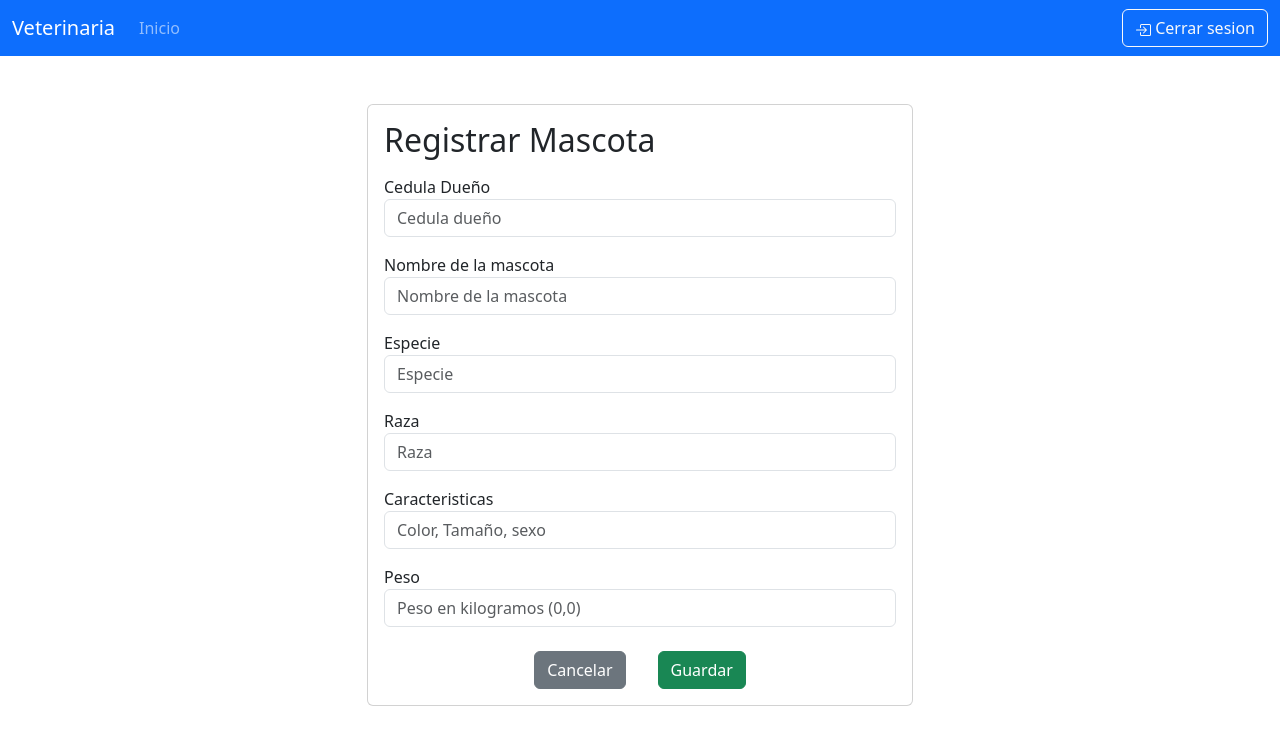
After one commit to MLToroDev/PROYECTO_VETERINARIA_DJANGO, a Django app: page /inicio/registrar_mascota/ in a window 1280 px wide. The commit adds this page. Shown: the top 745 px of the page. Run offline with Django 4.2, Linux system fonts and the light colour scheme.

Commit message:
Se agrega vista regismascota, modal confirmacion, y correccion de templates

```diff
--- /dev/null
+++ b/AppVeterinaria/templates/RegistrarMascota.html
@@ -0,0 +1,105 @@
+{% extends 'base.html' %}
+
+{% block content %}
+<head>
+    <title>Registrar Mascota</title>
+</head>
+
+<section>
+    <div class="container mt-5">
+      <div class="row justify-content-center">
+        <div class="col-md-6">
+          <div class="card">
+            <div class="card-body">
+              <h2 class="mb-3">Registrar Mascota</h2>
+              <form action="" method="post" class="">
+                 <!-- Poner desplegable que me traiga las cedular registradas -->
+                <div class="form-group mb-3">
+                  <label class="label">Cedula Dueño</label>
+                  <input type="text" class="form-control" placeholder="Cedula dueño" name="" required>
+                </div>
+                <!-- Poner desplegable que me traiga las cedular registradas -->
+                <div class="form-group mb-3">
+                  <label class="label" for="password">Nombre de la mascota</label>
+                  <input type="password" class="form-control" placeholder="Nombre de la mascota" name="" required>
+                </div>
+                <div class="form-group mb-3">
+                  <label class="label" for="name">Especie</label>
+                  <input type="text" class="form-control" placeholder="Especie" name="" required>
+                </div>
+                <div class="form-group mb-3">
+                  <label class="label" for="name">Raza</label>
+                  <input type="text" class="form-control" placeholder="Raza" name="" required>
+                </div>
+                <div class="form-group mb-3">
+                  <label class="label" for="name">Caracteristicas</label>
+                  <input type="text" class="form-control" placeholder="Color, Tamaño, sexo" name="NombreUsuario" required>
+                </div>
+                <div class="form-group mb-3">
+                  <label class="label" for="name">Peso</label>
+                  <input type="password" class="form-control" placeholder="Peso en kilogramos (0,0)" name="" required>
+                </div>
+                <div class="d-flex justify-content-center mt-4 form-group">
+                  <!-- Button trigger modal cancelar -->
+                  <button type="submit" class="btn btn-secondary me-3" data-bs-toggle="modal"
+                    data-bs-target="#cancelarModal">
+                    Cancelar
+                  </button>
+
+                  <!-- Button trigger modal guardar-->
+                  <button type="submit" class="btn btn-success ms-3" data-bs-toggle="modal"
+                    data-bs-target="#guardarmodal">
+                    Guardar
+                  </button>
+                </div>
+              </form>
+            </div>
+          </div>
+        </div>
+      </div>
+    </div>
+
+
+    <!-- Modal de Confirmación de Guardar -->
+    <div class="modal fade" id="guardarModal" tabindex="-1" role="dialog" aria-labelledby="guardarModalLabel"
+      aria-hidden="true">
+      <div class="modal-dialog" role="document">
+        <div class="modal-content">
+          <div class="modal-header">
+            <h5 class="modal-title" id="guardarModalLabel">Guardar Cambios</h5>
+            <button type="button" class="close" data-dismiss="modal" aria-label="Close">
+              <span aria-hidden="true">&times;</span>
+            </button>
+          </div>
+          <div class="modal-body">
+            ¿Está seguro de que desea guardar los cambios?
+          </div>
+          <div class="modal-footer">
+            <button type="button" class="btn btn-secondary" data-dismiss="modal">Cancelar</button>
+            <button type="submit" class="btn btn-primary">Guardar</button>
+          </div>
+        </div>
+      </div>
+    </div>
+
+    <!-- Modal cancelar -->
+    <div class="modal fade" id="cancelarModal" tabindex="-1" aria-labelledby="" aria-hidden="true">
+      <div class="modal-dialog">
+        <div class="modal-content">
+          <div class="modal-header">
+            <h1 class="modal-title fs-5" id="cancelarModalLabel">Confirmar cancelacion</h1>
+            <button type="button" class="btn-close" data-bs-dismiss="modal" aria-label="Close"></button>
+          </div>
+          <div class="modal-body">
+            ¿Esta seguro que desea regresar al menu principal?
+          </div>
+          <div class="modal-footer">
+            <button type="button" class="btn btn-secondary" data-bs-dismiss="modal">Cerrar</button>
+            <button type="button" class="btn btn-primary">Regresar</button>
+          </div>
+        </div>
+      </div>
+    </div>
+  </section>
+
+{% endblock %}
--- a/AppVeterinaria/templates/base.html
+++ b/AppVeterinaria/templates/base.html
@@ -5,17 +5,44 @@
     <meta charset="UTF-8">
     <meta http-equiv="X-UA-Compatible" content="IE=edge">
     <meta name="viewport" content="width=device-width, initial-scale=1.0">
-    <link href="https://fonts.googleapis.com/css?family=Lato:300,400,700&display=swap" rel="stylesheet">
     <link href="https://cdn.jsdelivr.net/npm/bootstrap@5.3.0-alpha3/dist/css/bootstrap.min.css" rel="stylesheet"
         integrity="sha384-KK94CHFLLe+nY2dmCWGMq91rCGa5gtU4mk92HdvYe+M/SXH301p5ILy+dN9+nJOZ" crossorigin="anonymous">
     <script src="https://cdn.jsdelivr.net/npm/bootstrap@5.3.0-alpha3/dist/js/bootstrap.bundle.min.js"
         integrity="sha384-ENjdO4Dr2bkBIFxQpeoTz1HIcje39Wm4jDKdf19U8gI4ddQ3GYNS7NTKfAdVQSZe"
         crossorigin="anonymous"></script>
+    <link href="https://fonts.googleapis.com/css?family=Lato:300,400,700&display=swap" rel="stylesheet">
     <link rel="stylesheet" href="css/style.css">
     <title></title>
 </head>
 
 <body>
+
+    <nav class="navbar navbar-expand-lg bg-primary" data-bs-theme="dark">
+		<div class="container-fluid">
+			<a class="navbar-brand" href="{% url 'inicio' %}">Veterinaria</a>
+			<button class="navbar-toggler" type="button" data-bs-toggle="collapse" data-bs-target="#navbarNavAltMarkup"
+				aria-controls="navbarNavAltMarkup" aria-expanded="false" aria-label="Toggle navigation">
+				<span class="navbar-toggler-icon"></span>
+			</button>
+			<div class="collapse navbar-collapse" id="navbarNavAltMarkup">
+				<div class="navbar-nav me-auto mb-2 mb-lg-0">
+					<a class="nav-link link-underline" aria-current="page" href="{% url 'inicio' %}">Inicio</a>
+					<a class="nav-link" href="#"></a>
+					<a class="nav-link" href="#"></a>
+					<a class="nav-link disabled"></a>
+				</div>
+				<div class="d-flex" role="search">
+					<a class="btn btn-outline-light ms-auto" type="submit"><svg xmlns="http://www.w3.org/2000/svg"
+							width="16" height="16" fill="currentColor" class="bi bi-box-arrow-in-right" viewBox="0 0 16 16">
+							<path fill-rule="evenodd"
+								d="M6 3.5a.5.5 0 0 1 .5-.5h8a.5.5 0 0 1 .5.5v9a.5.5 0 0 1-.5.5h-8a.5.5 0 0 1-.5-.5v-2a.5.5 0 0 0-1 0v2A1.5 1.5 0 0 0 6.5 14h8a1.5 1.5 0 0 0 1.5-1.5v-9A1.5 1.5 0 0 0 14.5 2h-8A1.5 1.5 0 0 0 5 3.5v2a.5.5 0 0 0 1 0v-2z" />
+							<path fill-rule="evenodd"
+								d="M11.854 8.354a.5.5 0 0 0 0-.708l-3-3a.5.5 0 1 0-.708.708L10.293 7.5H1.5a.5.5 0 0 0 0 1h8.793l-2.147 2.146a.5.5 0 0 0 .708.708l3-3z" />
+						</svg> Cerrar sesion</a>
+				</div>
+			</div>
+		</div>
+	</nav>
 
     {% block content %}
 
--- a/AppVeterinaria/urls.py
+++ b/AppVeterinaria/urls.py
@@ -2,6 +2,7 @@ from django.urls import path
 from . import views
 
 urlpatterns = [
-    path('RegistrarPersona/', views.RegistrarPersona),
-
+    path('registrar_mascota/', views.RegistrarMascota),
+    path('registrar_persona/', views.RegistrarPersona),
+    path('', views.Inicio, name="inicio"),
 ]
--- a/AppVeterinaria/views.py
+++ b/AppVeterinaria/views.py
@@ -3,5 +3,11 @@ from django.http import HttpResponse, JsonResponse
 
 # Create your views here.
 
+def Inicio(request):
+    return render(request, 'index.html')
+
 def RegistrarPersona(request):
     return render(request, 'RegistrarPersona.html')
+
+def RegistrarMascota(request):
+    return render(request, 'RegistrarMascota.html')
--- a/Veterianria/urls.py
+++ b/Veterianria/urls.py
@@ -3,5 +3,5 @@ from django.urls import path, include
 
 urlpatterns = [
     path('admin/', admin.site.urls),
-    path('home/', include('AppVeterinaria.urls'))
+    path('inicio/', include('AppVeterinaria.urls'))
 ]
```
Also changed, not shown: AppVeterinaria/templates/RegistrarPersona.html (+68 -10 lines), AppVeterinaria/templates/index.html (+25 -0 lines), AppVeterinaria/templates/image/pata.png (added), AppVeterinaria/templates/image/pet.png (added).
